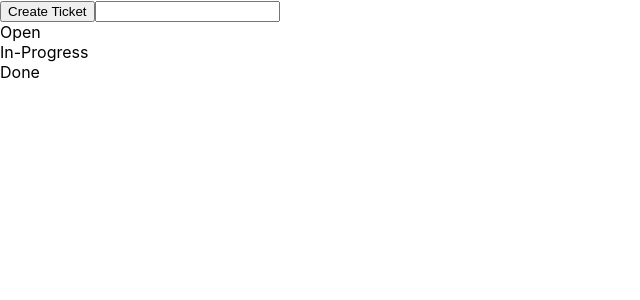
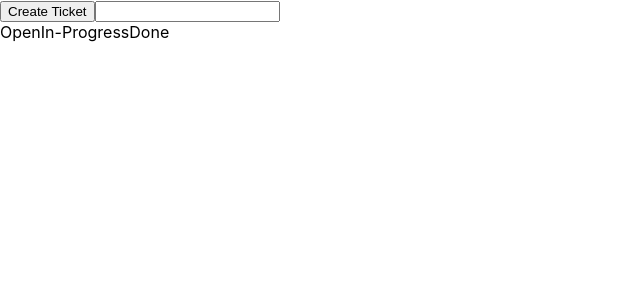
Before and after one commit to IliaFeldgun/ticket-tracker, a React (Create React App) app: page / in a window 1280 px wide. Shown: the top 300 px of the page, without its empty margins (0-640 px from the left). Built offline with nearby package versions, Linux system fonts and the light colour scheme.

Commit message:
changed div to span

```diff
--- a/src/components/Boxes/TicketBoxList.tsx
+++ b/src/components/Boxes/TicketBoxList.tsx
@@ -31,10 +31,10 @@ export default class TicketBoxList extends React.PureComponent<ITicketBoxListPro
         ))
 
         return (
-            <div className="ticket-box-list">
+            <span className="ticket-box-list">
                 <span>{this.props.listTitle}</span>
                 {ticketBoxes}
-            </div>
+            </span>
         )
     }
 }
```
